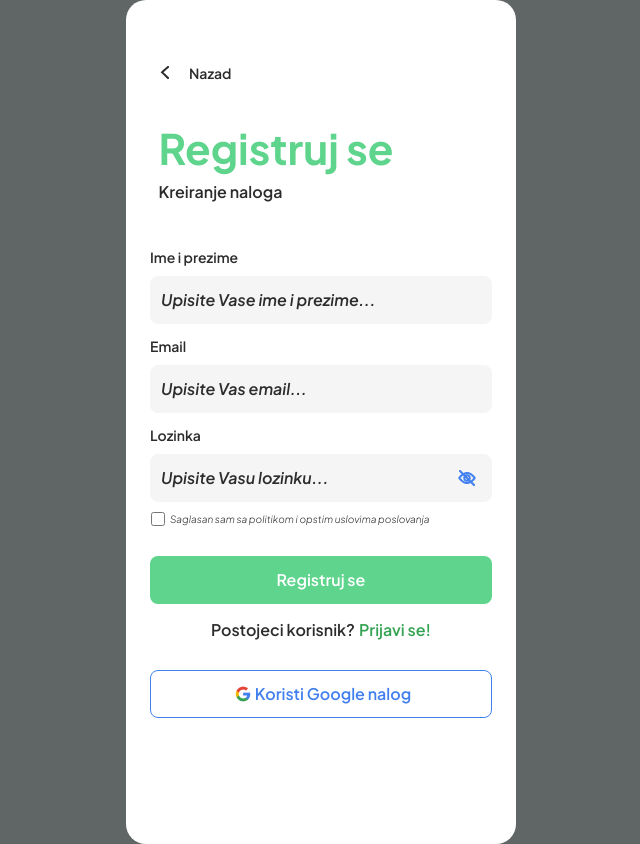
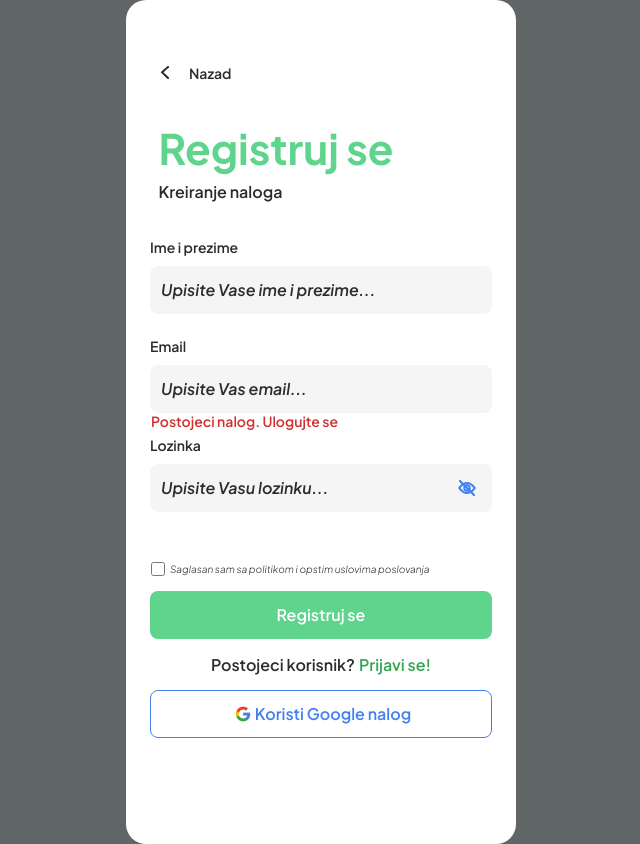
Before and after one commit to VladaTasic987/DriveGreen, a React (Vite) app in the folder DriveGreen/: page /register in a window 1280 px wide. Both pictures are taken after a click on the button "Koristi Google nalog". Shown: the whole page, without its empty margins (319-959 px from the left). Built offline with nearby package versions, Linux system fonts and the light colour scheme.

Commit message:
Some Logic still unfinished for User Register

```diff
--- a/DriveGreen/src/assets/LoginComponents/Register.jsx
+++ b/DriveGreen/src/assets/LoginComponents/Register.jsx
@@ -3,11 +3,13 @@ import { Link } from 'react-router-dom';
 import notVision from '../Images/NotVision.png';
 import vision from '../Images/Vision.png';
 import googleIcon from '../Images/GoogleIcon.png'
+import passValidationRed from '../Images/PasswordValidationRedLine.png';
+import passValidationGreen from '../Images/PasswordValidationGreenLine.png';
 import { useUser } from '../Context';
 
 export function Register() {
 
-const { visible, toggleVisible, email, password, getEmail, getPassword, name, getName, registerUser} = useUser();
+const { visible, toggleVisible, email, password, getEmail, getPassword, name, getName, registerUser, existingEmail} = useUser();
 
 return (
 
@@ -113,8 +115,30 @@ return (
         </button>
 
 
+        {existingEmail ?<p className='existing-account'>Postojeci nalog. Ulogujte se</p> : null}
+
+
+        {password.length < 8 && password.length > 0 ?<div className='pass-validation-container'>
+            <img
+            className='red-line'
+            src={passValidationRed} alt="pass-val" />
+            <p className='pass-val-text'>Lozinka je preslaba. Koristite 8 karaktera, jedno veliko slovo i jedan specijalan karakter</p>
+        </div> :
+        password.length >= 8 ?
+        <div
+        id ='pas-container-green'>
+            <img
+            className='green-line'
+            src={passValidationGreen} alt="green-line" />
+            <p
+            className='green-text'
+            >Jaka lozinka</p>
+        </div> : null}
 
 </div>
+
+
+
     )
 
 }
--- a/DriveGreen/src/assets/LoginComponents/_Register.scss
+++ b/DriveGreen/src/assets/LoginComponents/_Register.scss
@@ -37,6 +37,7 @@
         font-size: 42px;
         line-height: 100%;
         color: #5ed48c;
+        margin-top: 20px;
     }
 
     .register-title h4 {
@@ -53,7 +54,7 @@
         display: flex;
         justify-content: center;
         align-items: center;
-        margin-top: 50px;
+        margin-top: 40px;
         position: relative;
     }
 
@@ -113,6 +114,7 @@
         font-size: 14px;
         line-height: 100%;
         color: #2c2c2c;
+        margin-top: 10px;
     }
 
     .email-input input {
@@ -163,6 +165,7 @@
         font-size: 14px;
         line-height: 100%;
         color: #2c2c2c;
+        margin-top: 10px;
     }
 
     .password-input input {
@@ -220,7 +223,7 @@
         gap: 5px;
         width: 100%;
         margin-left: 50px;
-        margin-top: 10px;
+        margin-top: 50px;
     }
 
     .check-box {
@@ -249,7 +252,7 @@
         line-height: 100%;
         color: #ffffff;
         cursor: pointer;
-        margin-top: 30px;
+        margin-top: 15px;
         text-decoration: none;
         display: flex;
         justify-content: center;
@@ -291,7 +294,7 @@
         border-radius: 8px;
         border: 1px solid #4280ef;
         background-color: transparent;
-        margin-top: 30px;
+        margin-top: 15px;
         font-family: Plus Jakarta Sans;
         font-weight: 600;
         font-size: 16px;
@@ -311,4 +314,68 @@
         border: 2px solid rgba(66, 128, 239, 1);
     }
 
+    .existing-account {
+        font-family: Plus Jakarta Sans;
+        font-weight: 600;
+        font-size: 14px;
+        line-height: 100%;
+        color: rgba(209, 48, 48, 1);
+        position: absolute;
+        top: 414px;
+        left: 25px;
+    }
+
+    .pass-validation-container {
+        width: 309px;
+        height: 36px;
+        position: absolute;
+        top: 517px;
+        left: 25px;
+        display: flex;
+        justify-content: flex-start;
+        align-items: flex-start;
+        flex-direction: column;
+
+
+        .red-line {
+            height: 3px;
+            width: 342px;
+            border-radius: 50px;
+        }
+
+        .pass-val-text {
+            font-family: Plus Jakarta Sans;
+            font-weight: 600;
+            font-size: 14px;
+            line-height: 100%;
+            color: rgba(209, 48, 48, 1);
+
+        }
+    }
+
+    #pas-container-green {
+        width: 309px;
+        height: 36px;
+        position: absolute;
+        top: 517px;
+        left: 25px;
+        display: flex;
+        justify-content: flex-start;
+        align-items: flex-start;
+        flex-direction: column;
+
+        .green-line {
+            height: 3px;
+            width: 342px;
+            border-radius: 50px;
+        }
+
+        .green-text {
+            font-family: Plus Jakarta Sans;
+            font-weight: 600;
+            font-size: 14px;
+            color: rgba(52, 163, 83, 1);
+        }
+    }
+
 }
```
Also changed, not shown: DriveGreen/src/assets/Images/PasswordValidationGreenLine.png (added), DriveGreen/src/assets/Images/PasswordValidationRedLine.png (added).
